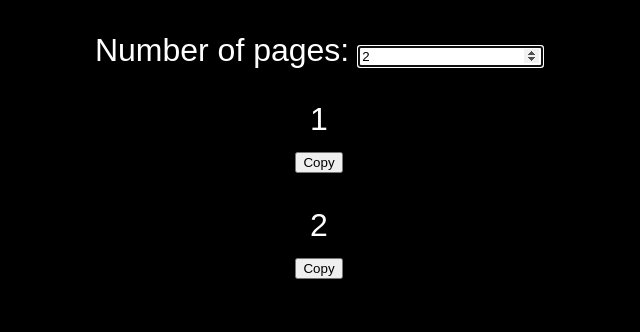
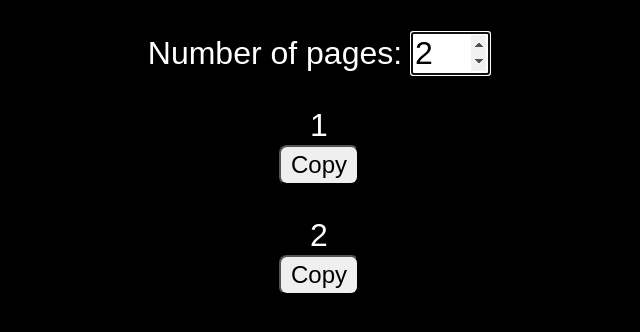
Before and after one commit to hugovk/numbers, a plain HTML site: page index.html in a window 1280 px wide. Shown: the whole page, without its empty margins (321-961 px from the left). Drawn offline with Linux system fonts and the light colour scheme.

Commit message:
Bigger input and buttons

```diff
--- a/style.css
+++ b/style.css
@@ -9,3 +9,14 @@ html, body {
   font-size: xx-large;
   text-align: center;
 }
+
+button {
+  border-radius: 8px;
+  font-size: x-large;
+  width: 80px; height: 40px;
+}
+
+input {
+  font-size: xx-large;
+  width: 4ch;
+}
```
